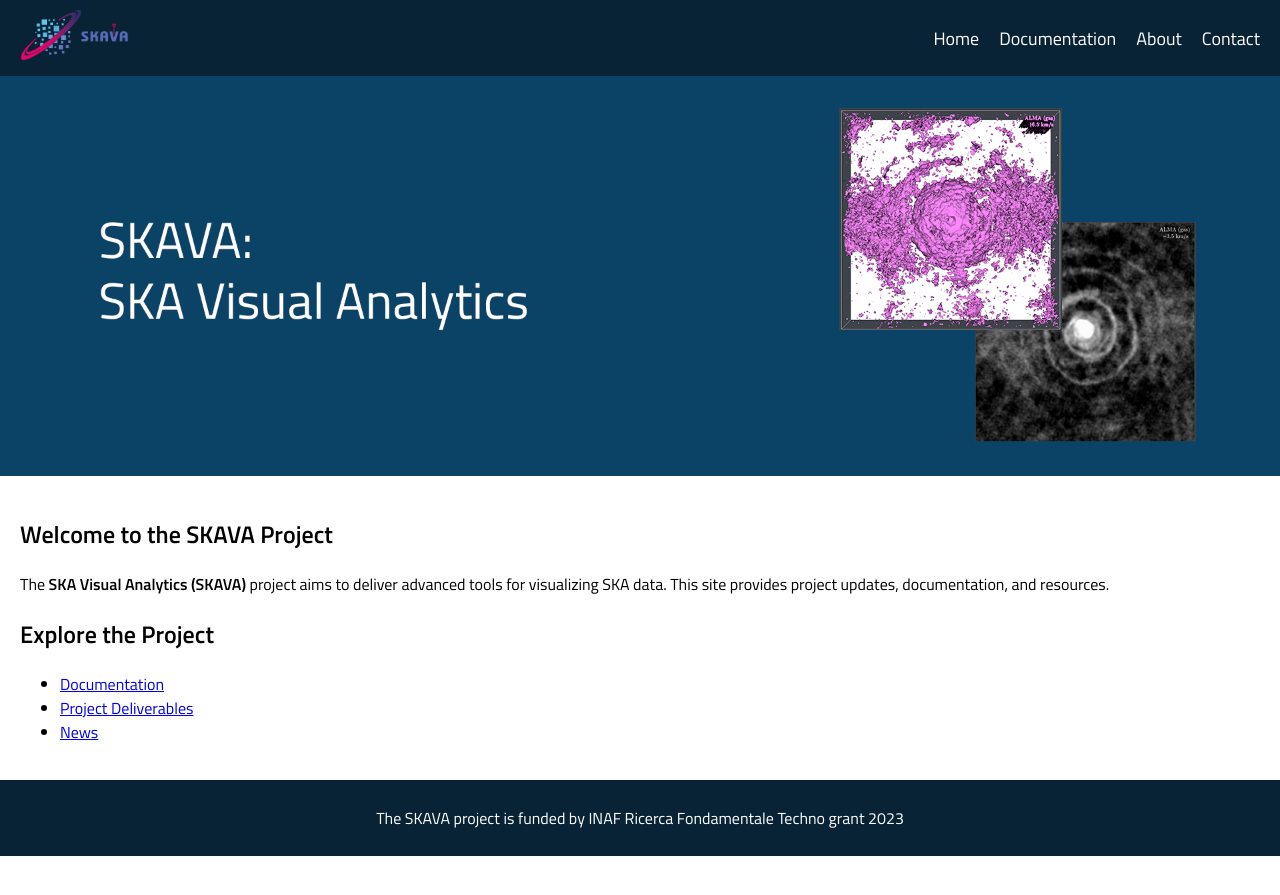
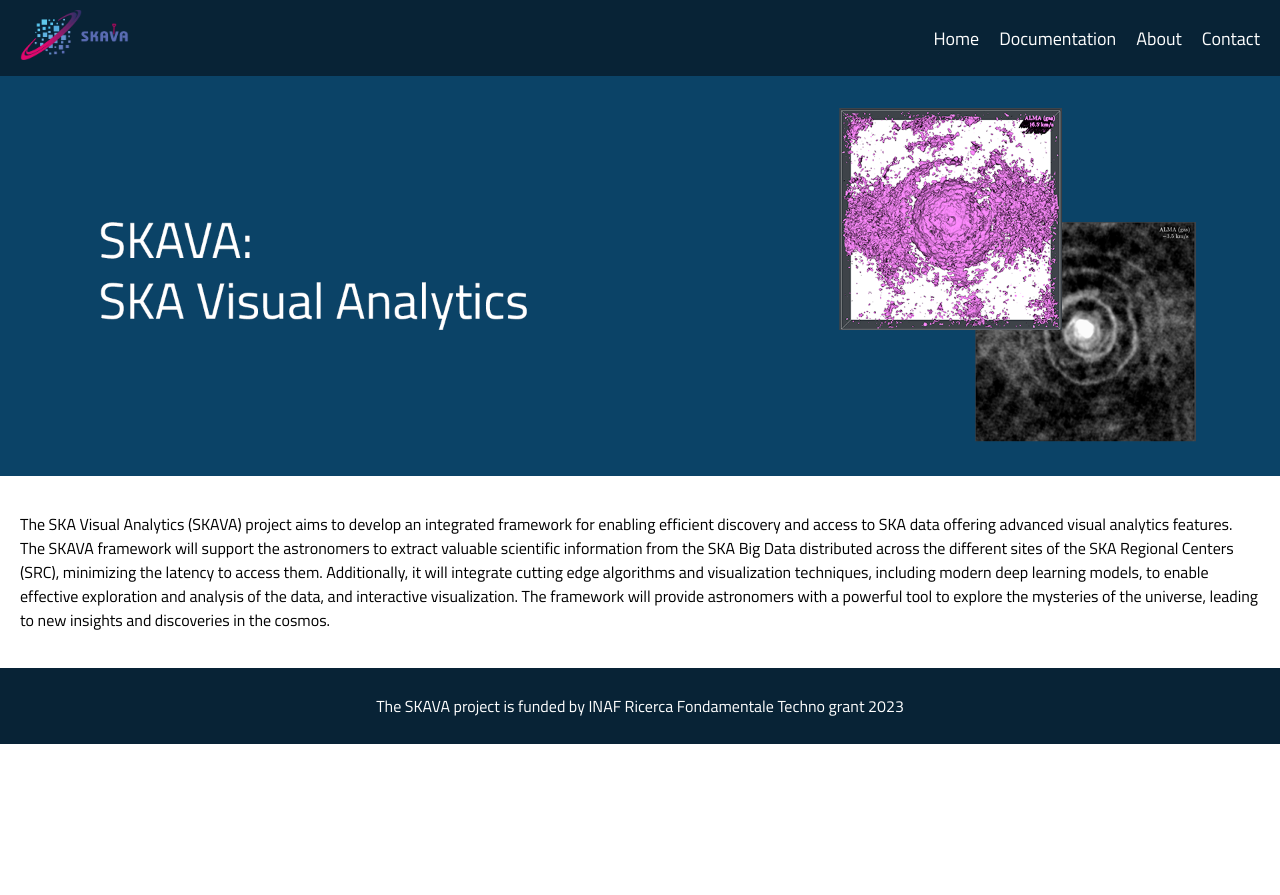
Before and after one commit to VisIVOLab/SKAVA, a Jekyll site: the page built from docs/index.md, in a window 1280 px wide. Shown: the top 895 px of the page. Built offline with Jekyll 4.4.1, drawn with Linux system fonts in a browser that asks for light colours.

Commit message:
Update index.md

```diff
--- a/docs/index.md
+++ b/docs/index.md
@@ -3,11 +3,5 @@ layout: default
 title: SKAVA Project
 ---
 
-# Welcome to the SKAVA Project
-
-The **SKA Visual Analytics (SKAVA)** project aims to deliver advanced tools for visualizing SKA data. This site provides project updates, documentation, and resources.
-
-## Explore the Project
-- [Documentation]({{ "/documentation.md" | relative_url }})
-- [Project Deliverables]({{ "/deliverables.md" | relative_url }})
-- [News]({{ "/news.md" | relative_url }})
+The SKA Visual Analytics (SKAVA) project aims to develop an integrated framework for enabling efficient discovery and access to SKA data offering advanced visual analytics features. The SKAVA framework will support the astronomers to extract valuable scientific information from the SKA Big Data distributed across the different sites of the SKA Regional Centers (SRC), minimizing the latency to access them. Additionally, it will integrate cutting edge algorithms and visualization techniques, including modern deep learning models, to enable effective exploration and analysis of the data, and interactive visualization.
+The framework will provide astronomers with a powerful tool to explore the mysteries of the universe, leading to new insights and discoveries in the cosmos.
```
